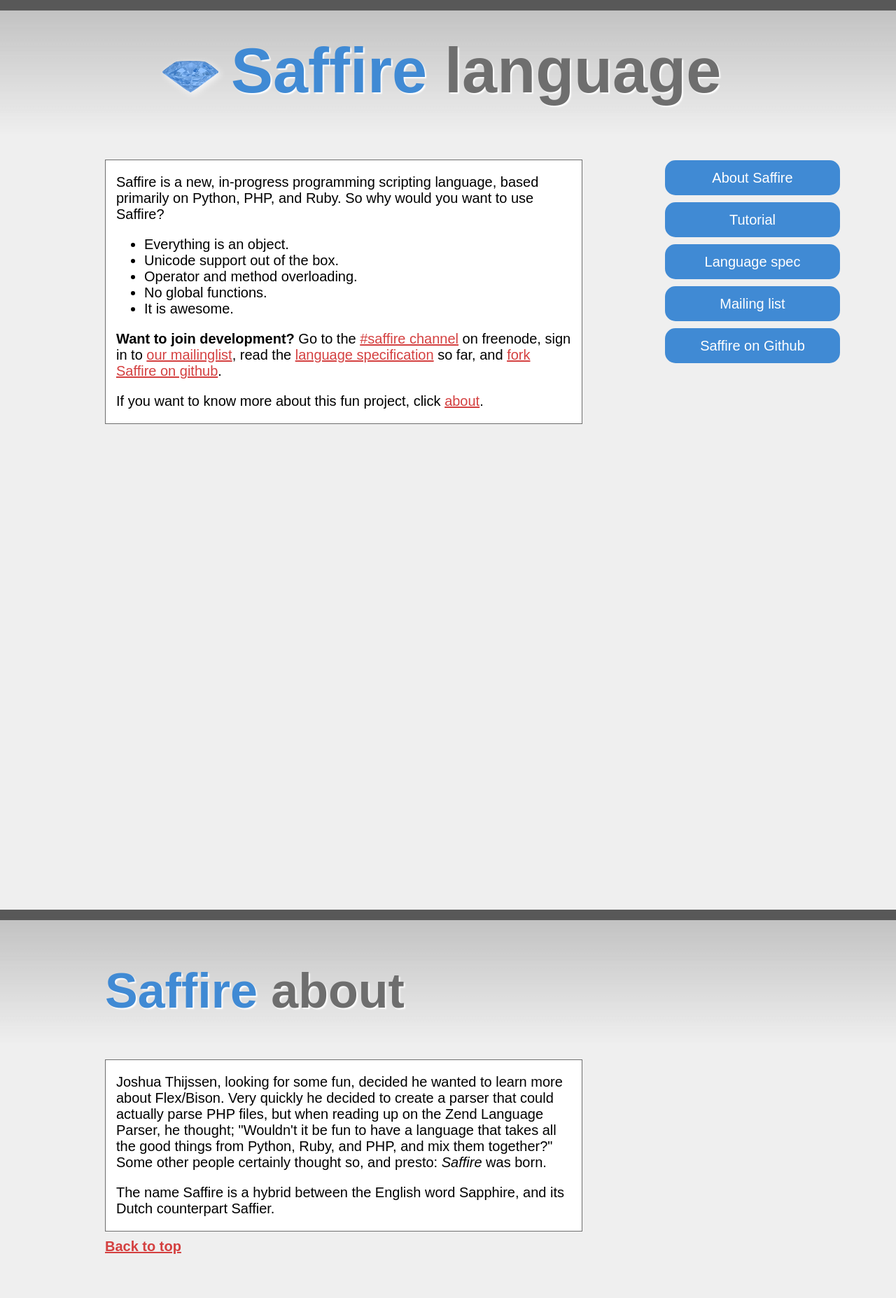
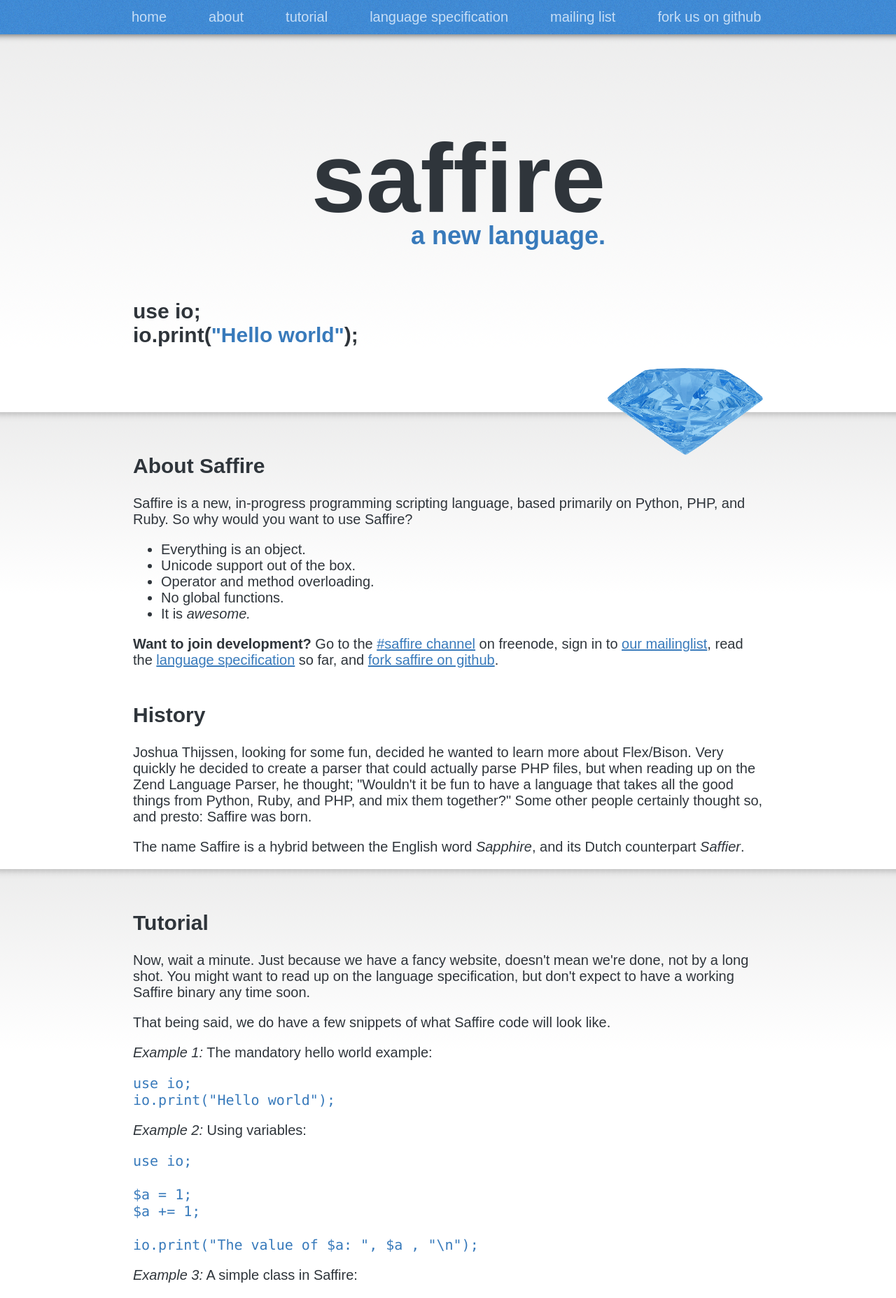
Before and after one commit to saffire/website, a PHP site: page / in a window 1280 px wide. Shown: the top 1855 px of the page at 70% size. Run offline with PHP 8.4, Linux system fonts and the light colour scheme; some web fonts are replaced.

Commit message:
Redesigned the hell out of the website.

```diff
--- a/httpdocs/index.html
+++ b/httpdocs/index.html
@@ -1,32 +1,47 @@
 <!DOCTYPE html>
 <html>
 <head>
+	<meta charset="UTF-8">
 	<title>Saffire Language</title>
-	<meta charset="UTF-8">
 	<link href="http://fonts.googleapis.com/css?family=Droid+Sans:400,700" rel="stylesheet" type="text/css">
 	<link href="style.css" rel="stylesheet" type="text/css">
+	<script type="text/javascript" src="scripts/smooth.pack.js"></script>
 </head>
 
 <body>
-	<!-- Home -->
-	<article id="home">
-		<div class="content">
-			<header>
-				<h1><span>Saffire</span> language</h1>
-			</header>
-
 	<nav>
-				<ol id="actions">
-					<!-- <li><a href="">Download!</a></li> -->
-					<li><a href="#about">About Saffire</a></li>
-					<li><a href="#tutorial">Tutorial</a></li>
-					<li><a href="http://spec.saffire-lang.org/">Language spec</a></li>
-					<li><a href="https://groups.google.com/forum/?fromgroups#!forum/saffire-internals">Mailing list</a></li>
-					<li><a href="https://github.com/saffire/saffire">Saffire on Github</a></li>
+		<ol>
+			<li><a href="#home">home</a></li>
+			<li><a href="#about">about</a></li>
+			<li><a href="#tutorial">tutorial</a></li>
+			<li><a href="http://spec.saffire-lang.org">language specification</a></li>
+			<li><a href="https://groups.google.com/forum/?fromgroups#!forum/saffire-internals">mailing list</a></li>
+			<li><a href="https://github.com/saffire/saffire">fork us on github</a></li>
 		</ol>
 	</nav>
 
-			<div id="intro" class="block">
+	<a name="home"></a>
+	<section id="home">
+		<div class="content">
+			<header>
+				<h1>Saffire</h1>
+				<h2>A new language.</h2>
+			</header>
+
+			<p class="hello-world">
+			use io;<br />
+			io.print(<em>"Hello world"</em>);
+			</p>
+
+			<img src="images/logo.png" id="logo" alt="Saffire logo" />
+		</div>
+	</section> <!-- #home -->
+
+	<a name="about"></a>
+	<section id="about">
+		<div class="content">
+			<h2>About Saffire</h2>
+
 			<p>Saffire is a new, in-progress programming scripting language, based
 			primarily on Python, PHP, and Ruby. So why would you want to use Saffire?</p>
 
@@ -35,7 +50,7 @@
 				<li>Unicode support out of the box.</li>
 				<li>Operator and method overloading.</li>
 				<li>No global functions.</li>
-					<li class="blink">It is awesome.</li>
+				<li>It is <em class="blink">awesome.</em></li>
 			</ul>
 
 			<p><strong>Want to join development?</strong> Go to the
@@ -43,45 +58,35 @@
 			on freenode, sign in to
 			<a href="https://groups.google.com/forum/?fromgroups#!forum/saffire-internals">our mailinglist</a>,
 			read the <a href="http://spec.saffire-lang.org/">language specification</a> so far,
-				and <a href="https://github.com/saffire/saffire">fork Saffire on github</a>.
+			and <a href="https://github.com/saffire/saffire">fork saffire on github</a>.
 			</p>
 
-				<p>If you want to know more about this fun project, click <a href="#about">about</a>.</p>
-			</div> <!-- #intro -->
-		</div> <!-- .content -->
-	</article> <!-- #home -->
+			<h2>History</h2>
 
-	<article id="about">
+			<p>Joshua Thijssen, looking for some fun, decided he wanted to learn more about Flex/Bison.
+			Very quickly he decided to create a parser that could actually parse PHP files, but when reading
+			up on the Zend Language Parser, he thought; "Wouldn't it be fun to have a language that takes all
+			the good things from Python, Ruby, and PHP, and mix them together?" Some other people certainly
+			thought so, and presto: Saffire was born.</p>
+
+			<p>The name Saffire is a hybrid between the English word <em>Sapphire</em>, and its Dutch
+			counterpart <em>Saffier</em>.</p>
+
+		</div>
+	</section> <!-- #about -->
+
+	<a name="tutorial"></a>
+	<section id="tutorial">
 		<div class="content">
-			<h2><span>Saffire</span> about</h2>
-			<div class="block">
-				<p>Joshua Thijssen, looking for some fun, decided he wanted to learn more about Flex/Bison.
-				Very quickly he decided to create a parser that could actually parse PHP files, but when
-				reading up on the Zend Language Parser, he thought; "Wouldn't it be fun to have a language
-				that takes all the good things from Python, Ruby, and PHP, and mix them together?" Some other
-				people certainly thought so, and presto: <em>Saffire</em> was born.</p>
+			<h2>Tutorial</h2>
+			<p>Now, wait a minute. Just because we have a fancy website, doesn't mean we're done,
+			not by a long shot. You might want to read up on the language specification, but don't
+			expect to have a working Saffire binary any time soon.</p>
 
-				<p>The name Saffire is a hybrid between the English word Sapphire, and its Dutch counterpart Saffier.</p>
-			</div> <!-- .block -->
-
-			<a href="#home" class="top">Back to top</a>
-		</div> <!-- .content -->
-	</article> <!-- #about -->
-
-	<article id="tutorial">
-		<div class="content">
-			<h2><span>Saffire</span> tutorial</h2>
-			<div class="block">
-				<p>Now, wait a minute. Just because we have a fancy website,
-				doesn't mean we're done, <em>not by a long shot</em>. You might
-				want to read up on the <a href="http://spec.saffire-lang.org/">language
-				specification</a>, but don't expect to have a working Saffire binary any time
-				soon.</p>
-
-                <p>But until then, some code snippets to give you an idea on how Saffire
-                will look like:</p>
+			<p>That being said, we do have a few snippets of what Saffire code will look like.</p>
 
 			<p><em>Example 1:</em> The mandatory hello world example:</p>
+
 			<pre class="code">
 use io;
 io.print("Hello world");</pre>
@@ -95,12 +100,13 @@
 
 io.print("The value of $a: ", $a , "\n");</pre>
 
-                <p><em>Example 3:</em> A simple class saffire class:</p>
+			<p><em>Example 3:</em> A simple class in Saffire:</p>
 			<pre class="code">
 use io;
 
 class Foo {
 	const FOOBAR = "foobar";
+
 	protected property $a = 1;
 
 	public method ctor() {
@@ -114,13 +120,7 @@
 
 $f = Foo();
 io.print ("The value is: ", $f.foo());</pre>
-
-            </div> <!-- .block -->
-
-
-			<a href="#home" class="top">Back to top</a>
-		</div> <!-- .content -->
-	</article> <!-- #tutorial -->
-
+		</div>
+	</section>
 </body>
 </html>
--- a/httpdocs/style.css
+++ b/httpdocs/style.css
@@ -1,115 +1,130 @@
 body {
 	font-family: 'Droid sans', sans-serif;
 	margin: 0px;
-	background-color: #efefef;
 	font-size: 15pt;
-}
-
-nav {
-	position: fixed;
-	left: 950px;
-}
-
-#actions {
-	list-style-type: none;
-	padding: 0px;
-	width: 250px;
-	margin-top: 0px;
-}
-
-#actions li {
-	margin-bottom: 10px;
-}
-
-#actions a {
-	height: 50px;
-	line-height: 50px;
-	text-align: center;
-	width: 250px;
-	display: block;
-	margin-top: 1px;
-	background-color: #408AD4;
-	border-radius: 15px;
-	color: #fff;
-	text-decoration: none;
-	font-size: 20px;
-}
-
-h1 {
-	font-size: 90px;
-	margin-top: 50px;
-	background: url(images/saffire-logo-small-glow.png) no-repeat 70px 25px;
-	padding-left: 180px;
-}
-
-h1 span {
-	color: #408AD4;
-}
-
-h1, h2 {
-	text-shadow: 2px 2px 2px #fff;
-	font-weight: bold;
-	color: #6E6E6E;
-}
-
-h1 span, h2 span {
-	color: #408AD4;
-}
-
-h2 {
-	font-size: 70px;
-	margin-top: 76px;
-}
-
-#home {
-	margin-top: 0px;
-}
-
-#logo {
-	margin-right: 5px;
-}
-
-.code {
-	font-family: "Lucida Console", "Monaco", monospace;
-	font-size: 10pt;
-    background-color: #dddddd;
-	padding: 5px;
-}
-
-a {
-	color: #D44040;
-}
-
-article {
-	margin-top: 400px;
-	min-height: 900px;
-	background: #efefef url(images/background.jpg) repeat-x;
-	width: 100%;
-}
-
-.content {
-	width: 980px;
-	margin: 0px auto;
-	overflow: hidden;
-}
-
-.block {
-	background-color: #FFFFFF;
-	border: 1px solid #6E6E6E;
-	padding: 0px 15px;
-	width: 650px;
+	margin: 0px;
+	color: #2f353b;
 }
 
 /**
- * Yes. Blink. Only here to please Joshua, really.
+ * Also in the new design, we have to add .blink to keep Joshua happy :)
  */
 .blink {
 	text-decoration: blink;
 }
 
+/**
+ * The navigation menu.
+ */
+nav {
+	position: fixed;
+	top: 0px;
+	left: 0px;
+	width: 100%;
+	background: transparent url('images/nav-bg.png') repeat-x;
+	height: 62px;
+	z-index: 1;
+}
 
-.top {
-	margin-top: 10px;
+nav ol {
+	margin: 0px;
+	padding: 0px;
+	list-style-type: none;
+	width: 1024px;
+	margin: 0px auto;
+}
+
+nav li {
+	float: left;
+	height: 49px;
+	line-height: 49px;
+	padding-left: 60px;
+}
+
+nav a {
+	color: #c7def6;
+	text-decoration: none;
+}
+
+/**
+ * Reusable styles for each section.
+ */
+section {
+	background: transparent url('images/section-gradient.png') repeat-x;
+	min-height: 500px;
+	padding-top: 10px;
+}
+
+.content {
+	width: 900px;
+	margin: 0px auto;
+	position: relative;
+	overflow: hidden;
+}
+
+h2 {
+	margin-top: 50px;
+}
+
+a {
+	color: #387abb;
+}
+
+.code {
+	font-family: "Lucida Console", "Monaco", monospace;
+	color: #387abb;
+}
+
+/**
+ * Style for the "home" section.
+ */
+#home {
+	background: transparent url('images/home-gradient.png') repeat-x;
+	margin-top: 49px;
+	height: 530px;
+}
+
+#home .content {
+	overflow: visible;
+}
+
+#home header {
+	width: 450px;
+	margin: 0px auto;
+	overflow: hidden;
+	padding-top: 115px;
+}
+
+#home h1, #home h2 {
+	text-transform: lowercase;
+}
+
+#home h1 {
+	margin: 0px;
+	font-size: 140px;
+	float: right;
+}
+
+#home h2 {
+	font-size: 36px;
+	color: #387abb;
+	float: right;
+	margin: -20px 0px 0px 0px;
+}
+
+
+#logo {
+	position: absolute;
+	right: 0px;
+}
+
+p.hello-world {
 	font-weight: bolder;
-	display: block;
+	font-size: 30px;
+	padding-top: 40px;
 }
+
+p.hello-world em {
+	font-style: normal;
+	color: #387abb;
+}
```
Also changed, not shown: httpdocs/scripts/smooth.pack.js (added, +2 -0 lines), httpdocs/images/background.jpg (deleted), httpdocs/images/home-gradient.png (added), httpdocs/images/logo.png (added), httpdocs/images/nav-bg.png (added), httpdocs/images/saffire-logo-small-glow.png (deleted), httpdocs/images/section-gradient.png (added). Lines whose indentation alone changed are shown as unchanged.
